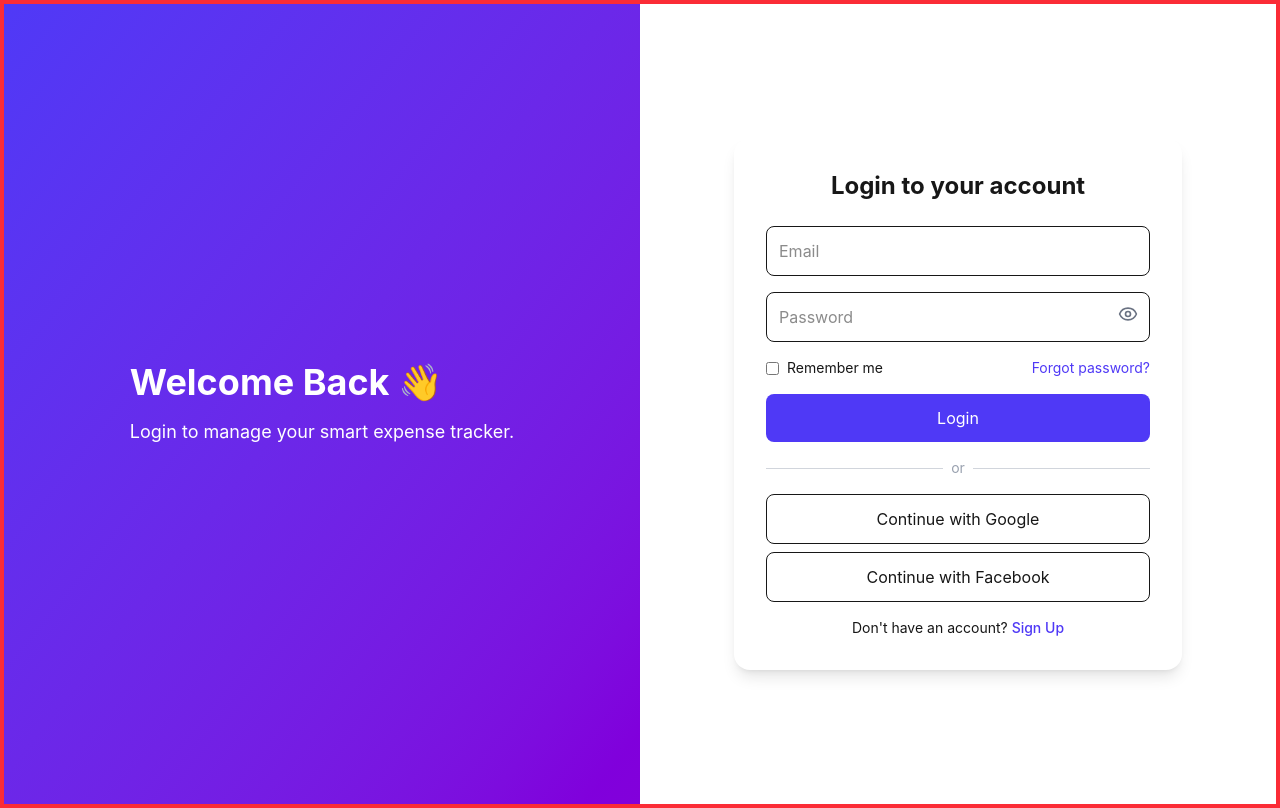
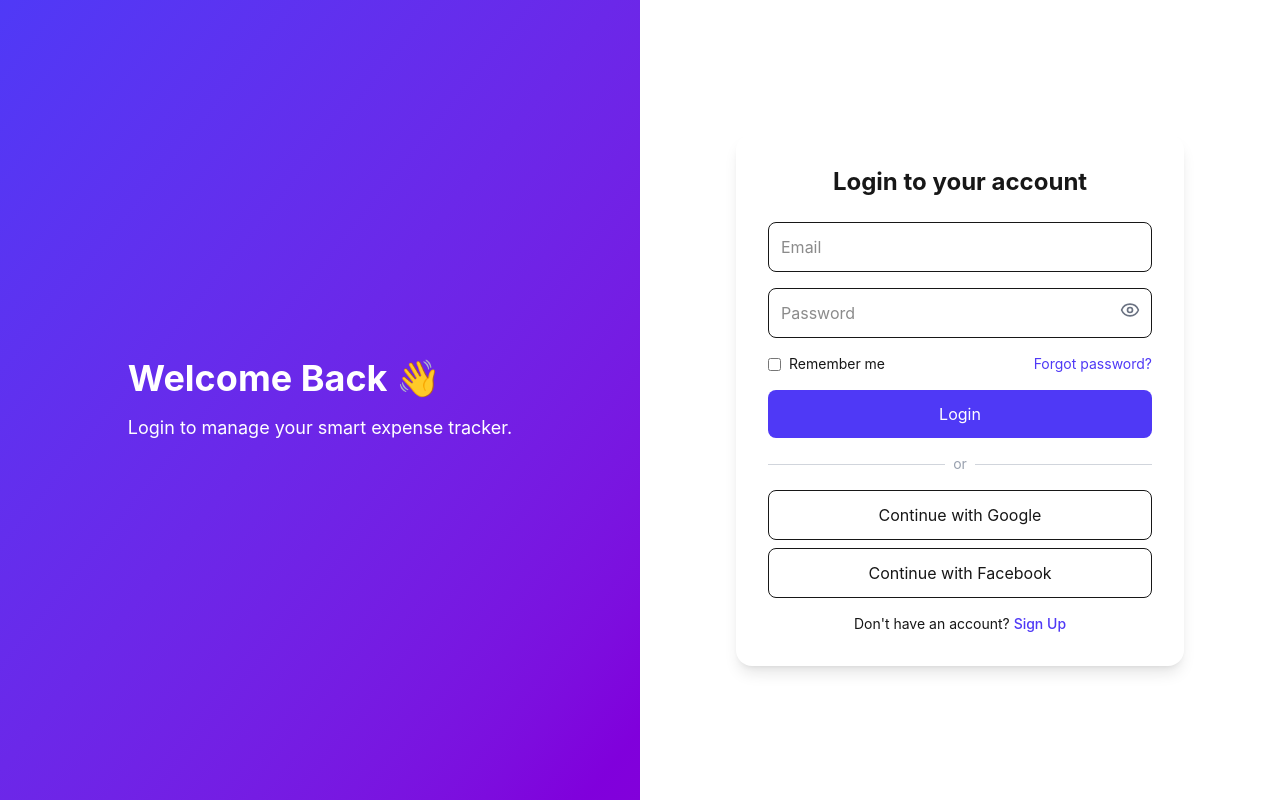
Before and after one commit to BaasithFazil/expense-tracker, a Next.js app: page /login in a window 1280 px wide. Built offline with nearby package versions, Linux system fonts and the light colour scheme; no server answers.

Commit message:
layout index issue sorted

```diff
--- a/app/layout.tsx
+++ b/app/layout.tsx
@@ -28,7 +28,7 @@
       lang="en"
       className={`${geistSans.variable} ${geistMono.variable} h-full antialiased`}
     >
-      <body className="min-h-full flex flex-col border-4 border-red-500">{children} </body>
+      <body className="min-h-full flex flex-col">{children} </body>
     </html>
   );
 }
```
